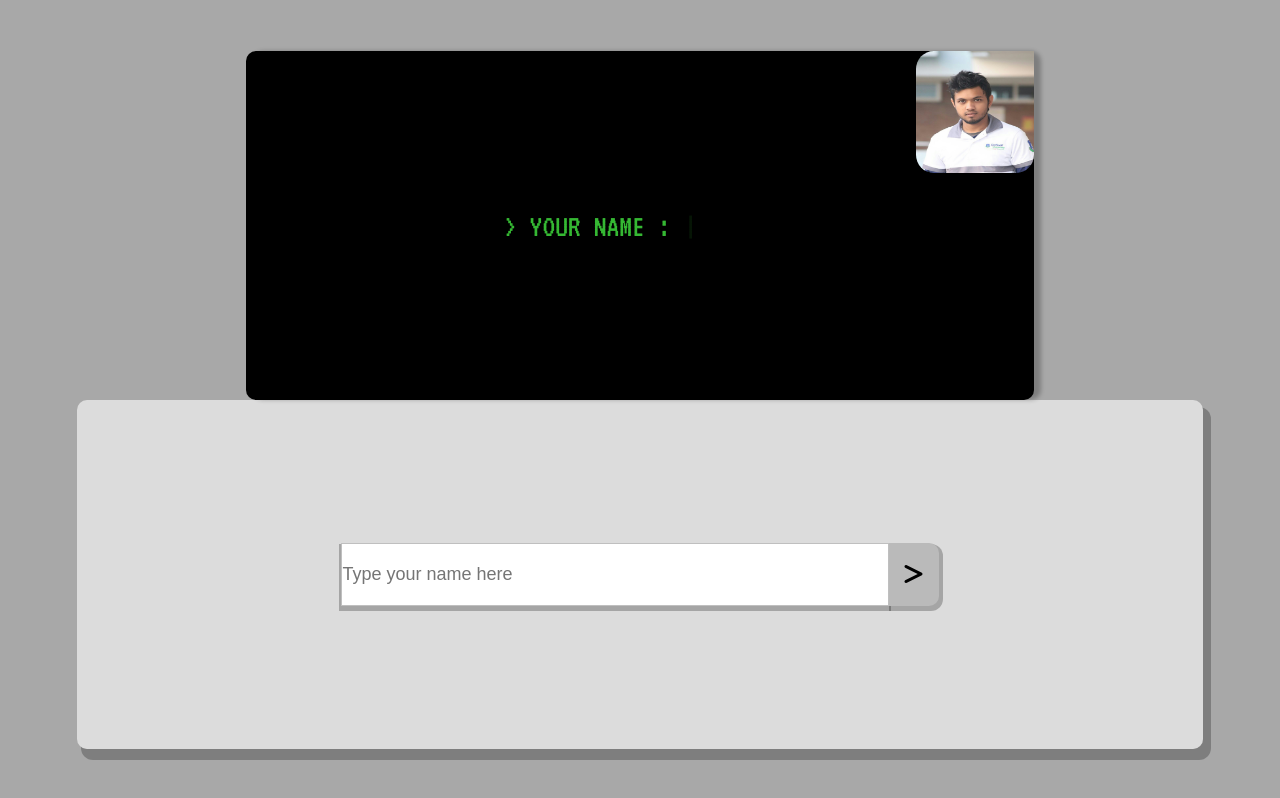
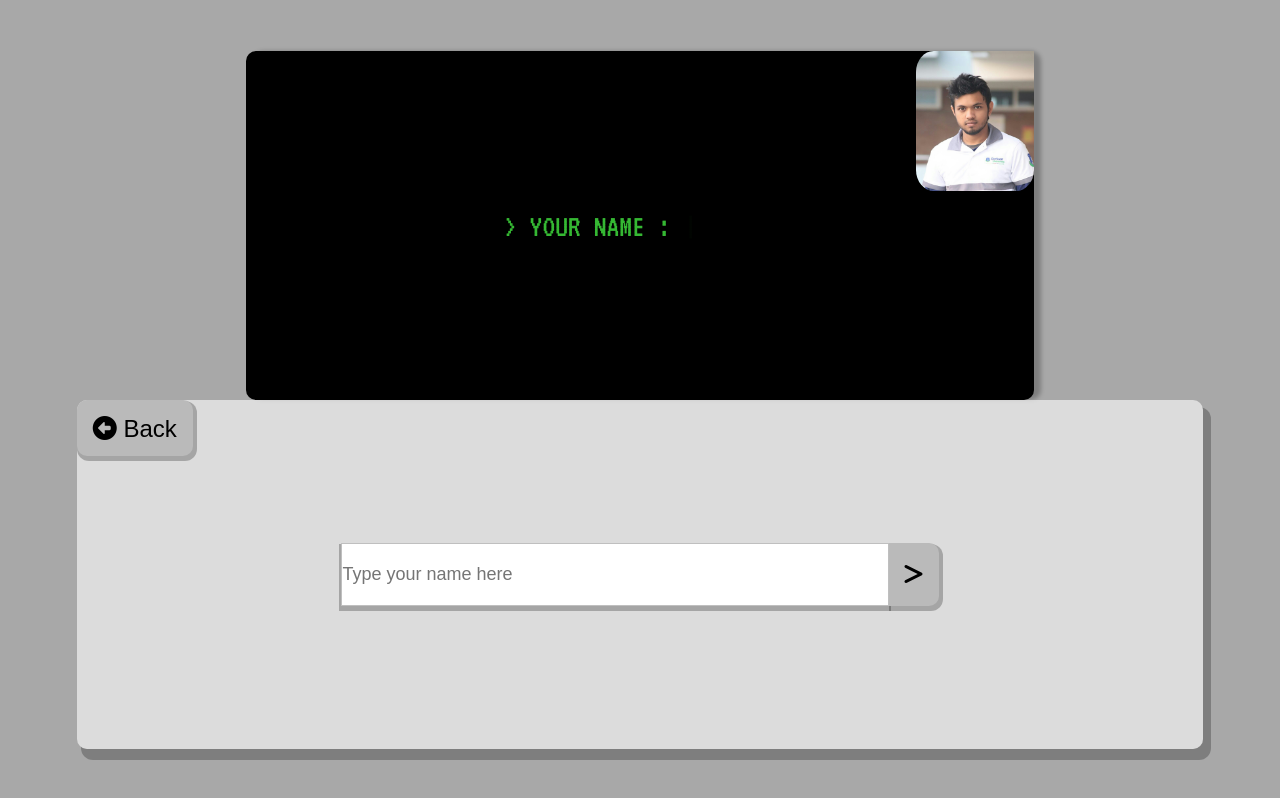
Before and after one commit to Sakkhor909/portfolio, a React (Create React App) app: page / in a window 1280 px wide. Both pictures are taken after a click on the button "Contact". Built offline with nearby package versions, Linux system fonts and the light colour scheme.

Commit message:
contact funtion improved

```diff
--- a/src/components/App.jsx
+++ b/src/components/App.jsx
@@ -11,6 +11,7 @@ function App() {
     speed: 100,
     display: null,
     clicked: null,
+    contactName: null,
   });
 
   const showName = () => {
@@ -32,8 +33,7 @@ function App() {
   const showEducation = () => {
     setMonitorData({
       ...MonitorData,
-      massage:
-        "I have studied Bachelor of Business Administration (BBA) with a major in Management Information system (MIS) graduated from Daffodil Internation University",
+      massage: `I have studied Bachelor of Business Administration (BBA) with a major in Management Information system (MIS) graduated from <a href="https://daffodilvarsity.edu.bd/" target="_blank"> Daffodil Internation University  </a> `,
       speed: 40,
       display: null,
     });
@@ -61,7 +61,16 @@ function App() {
                Your Name :
                `,
       speed: 70,
+      cursor: "",
       clicked: "contact",
+    });
+  };
+
+  const showContactData = (event) => {
+    console.log(event.target.value);
+    setMonitorData({
+      ...MonitorData,
+      contactName: event.target.value,
     });
   };
 
@@ -70,15 +79,17 @@ function App() {
       <GlobalStyles />
       <Body>
         <Container>
-            <Monitor
-              Massage={MonitorData.massage}
-              speed={MonitorData.speed}
-              Display={MonitorData.display}
-            />
+          <Monitor
+            Massage={MonitorData.massage}
+            speed={MonitorData.speed}
+            Display={MonitorData.display}
+            name={MonitorData.contactName}
+          />
           <Keyboard button={MonitorData.clicked}>
             {MonitorData.clicked ? (
               <>
-                <Input />
+                <Button Text="Back" Icon="fa-arrow-alt-circle-left" className="backBtn" />
+                <Input handelChange={showContactData} />
                 <Button Icon="fa-greater-than" button={MonitorData.clicked} />
               </>
             ) : (
--- a/src/components/Button.jsx
+++ b/src/components/Button.jsx
@@ -1,12 +1,45 @@
 import React from "react";
-import { KeyButton } from "./styles/Styled";
+import styled from "styled-components";
 
-function Buttons({ Text, Icon, handelClicked, button }) {
+function Buttons({ Text, Icon, handelClicked, button, className }) {
+  if (button === "contact") {
+    className = "inputBtn"
+  } else {
+    null
+  }
   return (
-    <KeyButton onClick={handelClicked} className={button === "contact" ? "inputBtn" : null}>
+    <KeyButton onClick={handelClicked} className={className}>
       <i className={`fa-solid ${Icon}`}></i> {Text}
     </KeyButton>
   );
 }
 
 export default Buttons;
+
+const KeyButton = styled.button`
+  background: #bababa;
+  box-shadow: 2px 3px 0px 2px rgb(0 0 0 / 25%);
+  text-align: center;
+  padding: 1rem;
+  border-radius: 10px;
+  cursor: pointer;
+  font-size: 1.5rem;
+  transition: 0.3s;
+  outline: none;
+  border: none;
+  &:hover,
+  :focus {
+    color: #35b833;
+    background: rgba(255, 255, 255, 0.6);
+    transform: translateY(-5px);
+    box-shadow: 4px 6px 0px 2px rgb(0 0 0 / 25%);
+  }
+  &:active {
+    transform: translateY(5px);
+    box-shadow: 1px 2px 0px 2px rgb(0 0 0 / 25%);
+  }
+  @media only screen and (max-width: 750px) {
+    font-size: 1rem;
+    margin-left: 0%;
+  }
+`;
--- a/src/components/Input.jsx
+++ b/src/components/Input.jsx
@@ -1,8 +1,8 @@
 import React from "react";
 import styled from "styled-components";
 
-function Input() {
-  return <StyledInput type="text" placeholder="Type your name here" />;
+function Input({handelChange}) {
+  return <StyledInput type="text" placeholder="Type your name here" onChange={handelChange} />;
 }
 
 export default Input;
--- a/src/components/Monitor/Monitor.jsx
+++ b/src/components/Monitor/Monitor.jsx
@@ -1,23 +1,38 @@
 import React from "react";
+import styled from "styled-components";
 import { StyledMonitor, MonitorMassage } from "./Monitor.styled";
 import MyImage from "../MyImage";
 import Typewriter from "typewriter-effect";
 
-function Monitor({ Massage, speed, Display }) {
+function Monitor({ Massage, speed, Display, name }) {
   return (
     <StyledMonitor>
       <MyImage />
       <MonitorMassage Display={Display}>
-        &gt; <Typewriter
+        &gt;{" "}
+        <Typewriter
           options={{
             strings: Massage,
             autoStart: true,
-            delay: speed
+            delay: speed,
+            cursor: null,
           }}
-       />
+        />
+        <span>{name}</span>
+        <Blinker>|</Blinker>
       </MonitorMassage>
     </StyledMonitor>
   );
 }
 
 export default Monitor;
+
+const Blinker = styled.span`
+  animation: blinker 1s infinite;
+
+  @keyframes blinker {
+    50% {
+      opacity: 0;
+    }
+  }
+`;
--- a/src/components/Monitor/Monitor.styled.js
+++ b/src/components/Monitor/Monitor.styled.js
@@ -33,8 +33,9 @@ export const MonitorMassage = styled.h1`
     .Typewriter__wrapper {
       display: ${(Props) => Props.Display};
       ul {
+        list-style-position: inside;
         li {
-          margin-bottom: 10px;
+          padding: 10px;
         }
       }
     }
--- a/src/components/MyImage.jsx
+++ b/src/components/MyImage.jsx
@@ -8,7 +8,7 @@ export default MyImage;
 
 const MyImageCSS = styled.img`
   width: 15%;
-  height: 35%;
+  height: 40%;
   position: absolute;
   top: 0;
   right: 0;
--- a/src/components/styles/Styled.js
+++ b/src/components/styles/Styled.js
@@ -12,13 +12,10 @@ export const Container = styled.div`
   height: 100%;
 `;
 
-
-
-
-
 export const Keyboard = styled.div`
   width: 100%;
   height: 50%;
+  position: relative;
   display: flex;
   flex-wrap: wrap;
   justify-content: ${({ button }) =>
@@ -32,37 +29,14 @@ export const Keyboard = styled.div`
     height: 20%;
     border-radius: 0px 10px 10px 0px;
   }
+  & .backBtn {
+    position: absolute;
+    top: 0;
+    left: 0;
+  }
   @media only screen and (max-width: 750px) {
     height: 40vh;
     justify-content: ${({ button }) =>
-    button == "contact" ? "center" : "space-around"};
+      button == "contact" ? "center" : "space-around"};
   }
 `;
-
-export const KeyButton = styled.button`
-  background: #bababa;
-  box-shadow: 2px 3px 0px 2px rgb(0 0 0 / 25%);
-  text-align: center;
-  padding: 1rem;
-  border-radius: 10px;
-  cursor: pointer;
-  font-size: 1.5rem;
-  transition: 0.3s;
-  outline: none;
-  border: none;
-  &:hover,
-  :focus {
-    color: #35b833;
-    background: rgba(255, 255, 255, 0.6);
-    transform: translateY(-5px);
-    box-shadow: 4px 6px 0px 2px rgb(0 0 0 / 25%);
-  }
-  &:active {
-    transform: translateY(5px);
-    box-shadow: 1px 2px 0px 2px rgb(0 0 0 / 25%);
-  }
-  @media only screen and (max-width: 750px) {
-    font-size: 1rem;
-    margin-left: 0%;
-  }
-`;
```
